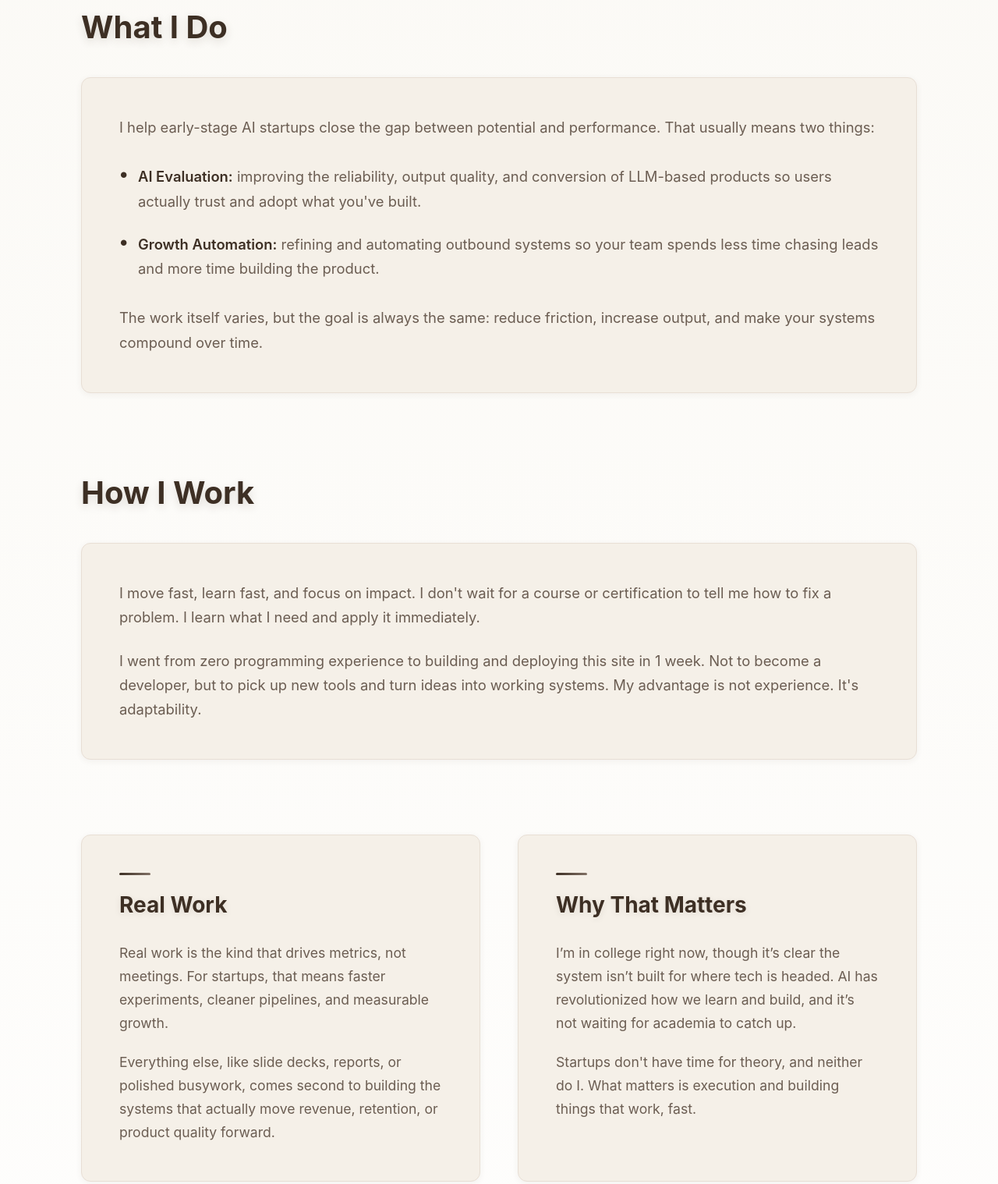
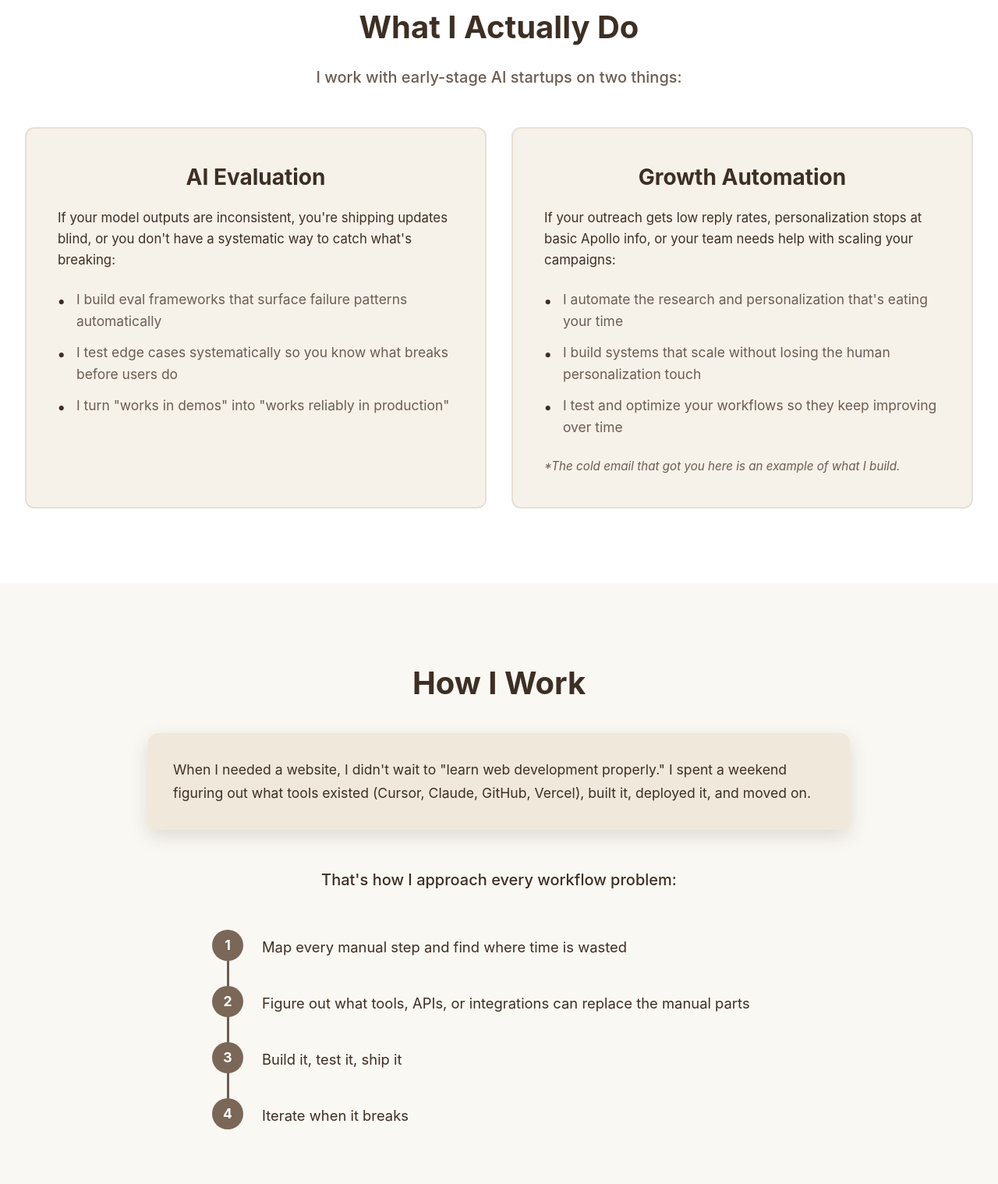
Before and after one commit to sdultsin/samdultsin-website, a plain HTML site: page index.html in a window 1280 px wide. Shown: the part 874-2392 px from the top of the page at 78% size. Drawn offline with Linux system fonts and the light colour scheme; a script that the page names is missing.

Commit message:
Update homepage

```diff
--- a/index.html
+++ b/index.html
@@ -27,9 +27,9 @@
         <div class="hero-text">
             <h1>
                 <span class="hero-main">I help AI startups scale faster</span>
-                <span class="hero-sub">by fixing the systems that stall <em>real growth</em>.</span>
+                <span class="hero-sub">by fixing the workflows that stall <em>real growth</em>.</span>
             </h1>
-            <p>Whether it's optimizing how your model performs or how your outreach converts, I focus on the leverage points that turn complexity into scale.</p>
+            <p>I find where manual work is slowing you down, whether that's in your product or growth engine, and I help you automate it.</p>
             <a href="contact.html" class="cta">Book a Call</a>
         </div>
         <div class="hero-image">
@@ -42,61 +42,116 @@
     </div>
 </section>
 
-<!-- What I Do Section -->
-<section class="what-i-do">
-    <h2>What I Do</h2>
-    <div class="what-i-do-content">
-        <p>I help early-stage AI startups close the gap between potential and performance. That usually means two things:</p>
+<section class="services-overview">
+    <h2>What I Actually Do</h2>
+    <p class="section-subheader">I work with early-stage AI startups on two things:</p>
 
-        <ul>
-            <li>
-                <strong>AI Evaluation:</strong> improving the reliability, output quality, and conversion of LLM-based products so users actually trust and adopt what you've built.
-            </li>
-            <li>
-                <strong>Growth Automation:</strong> refining and automating outbound systems so your team spends less time chasing leads and more time building the product.
-            </li>
-        </ul>
+    <div class="service-boxes">
+        <div class="service-box">
+            <h3>AI Evaluation</h3>
+            <p class="service-intro">If your model outputs are inconsistent, you're shipping updates blind, or you don't have a systematic way to catch what's breaking:</p>
+            <ul class="service-list">
+                <li>I build eval frameworks that surface failure patterns automatically</li>
+                <li>I test edge cases systematically so you know what breaks before users do</li>
+                <li>I turn "works in demos" into "works reliably in production"</li>
+            </ul>
+        </div>
 
-        <p>The work itself varies, but the goal is always the same: reduce friction, increase output, and make your systems compound over time.</p>
+        <div class="service-box">
+            <h3>Growth Automation</h3>
+            <p class="service-intro">If your outreach gets low reply rates, personalization stops at basic Apollo info, or your team needs help with scaling your campaigns:</p>
+            <ul class="service-list">
+                <li>I automate the research and personalization that's eating your time</li>
+                <li>I build systems that scale without losing the human personalization touch</li>
+                <li>I test and optimize your workflows so they keep improving over time</li>
+            </ul>
+            <p class="service-note"><em>*The cold email that got you here is an example of what I build.</em></p>
+        </div>
     </div>
 </section>
 
-    <!-- How I Work Section -->
+<!-- How I Work Section -->
+
 <section class="how-i-work">
     <h2>How I Work</h2>
-    <div class="how-i-work-content">
-        <p>I move fast, learn fast, and focus on impact. I don't wait for a course or certification to tell me how to fix a problem. I learn what I need and apply it immediately.</p>
 
-        <p>I went from zero programming experience to building and deploying this site in 1 week. Not to become a developer, but to pick up new tools and turn ideas into working systems. My advantage is not experience. It's adaptability.</p>
+    <div class="workflow-intro-box">
+        <p>When I needed a website, I didn't wait to "learn web development properly." I spent a weekend figuring out what tools existed (Cursor, Claude, GitHub, Vercel), built it, deployed it, and moved on.</p>
+    </div>
+
+    <p class="workflow-lead">That's how I approach every workflow problem:</p>
+
+    <div class="workflow-steps">
+        <div class="workflow-step">
+            <div class="step-connector"></div>
+            <div class="step-number">1</div>
+            <div class="step-content">
+                <p>Map every manual step and find where time is wasted</p>
+            </div>
+        </div>
+
+        <div class="workflow-step">
+            <div class="step-connector"></div>
+            <div class="step-number">2</div>
+            <div class="step-content">
+                <p>Figure out what tools, APIs, or integrations can replace the manual parts</p>
+            </div>
+        </div>
+
+        <div class="workflow-step">
+            <div class="step-connector"></div>
+            <div class="step-number">3</div>
+            <div class="step-content">
+                <p>Build it, test it, ship it</p>
+            </div>
+        </div>
+
+        <div class="workflow-step">
+            <div class="step-connector last"></div>
+            <div class="step-number">4</div>
+            <div class="step-content">
+                <p>Iterate when it breaks</p>
+            </div>
+        </div>
     </div>
 </section>
 
-<!-- Two Column Section -->
-<section class="two-column-section">
-    <div class="column">
-        <h2>Real Work</h2>
-        <p>Real work is the kind that drives metrics, not meetings. For startups, that means faster experiments, cleaner pipelines, and measurable growth.</p>
-        <p>Everything else, like slide decks, reports, or polished busywork, comes second to building the systems that actually move revenue, retention, or product quality forward.</p>
-    </div>
-
-    <div class="column">
-        <h2>Why That Matters</h2>
-        <p>I’m in college right now, though it’s clear the system isn’t built for where tech is headed. AI has revolutionized how we learn and build, and it’s not waiting for academia to catch up.</p>
-        <p>Startups don't have time for theory, and neither do I. What matters is execution and building things that work, fast.</p>
+<!-- College Section -->
+<section class="college-section">
+    <div class="college-content">
+        <div class="college-layout">
+            <div class="college-text">
+                <h2>On College</h2>
+                <p class="college-subtitle">(And Why I'm Doing This)</p>
+                <p>I'm still in college, though I'm increasingly skeptical it's the right place to be (for me at least).</p>
+                <p>The system is built to sell credentials, not capabilities. That worked when a degree was a reliable signal of competence. But AI is closing the gap between "I want to learn X" and "I can do X" faster than universities can adapt. Five years ago, building a web app with zero technical experience meant months of grinding through YT tutorials. Now it takes a few days.</p>
+                <p>The question isn't whether college still has value, it's whether the opportunity cost makes sense. I could spend the next two years optimizing for a credential that's worth less every semester, or I could spend them building cool products solving actual problems.</p>
+            </div>
+            <div class="college-graph">
+                <img src="images/Final College Graph.png" alt="College earnings and debt trends">
+            </div>
+        </div>
+        <div class="college-closing">
+            <p>If an opportunity turns into something that makes college irrelevant, I'll take it. If not, I'll have spent my time solving real problems instead of theoretical ones.</p>
+        </div>
     </div>
 </section>
 
+
 <!-- CTA Section -->
-<section class="cta-section-final">
+<section class="final-cta">
     <div class="cta-content">
         <div class="cta-text">
-            <h2>Ready to Scale Faster?</h2>
-            <p>If you're building something ambitious and need someone who learns fast, adapts fast, and delivers meaningful results from day one, let's talk.</p>
+            <h2>Let's Talk</h2>
+            <p>If you're dealing with an AI product that's inconsistent or an outreach process that's burning time, book a 15-minute call.</p>
+            <p>We'll talk about what's not working, and I'll tell you if I can help.<br>If I can't, I'll point you toward someone who can.</p>
         </div>
+
         <div class="cta-calendly">
-            <!-- Calendly inline widget begin -->
-             <div class="calendly-inline-widget" data-url="https://calendly.com/sam-samdultsin/30min" style="min-width:320px;height:700px;"></div>
-            <!-- Calendly inline widget end -->
+            <div class="calendly-inline-widget"
+                 data-url="https://calendly.com/sam-samdultsin/30min?hide_event_type_details=1&hide_gdpr_banner=1"
+                 style="min-width:320px;height:700px;">
+            </div>
         </div>
     </div>
 </section>
--- a/styles.css
+++ b/styles.css
@@ -187,200 +187,374 @@ body {
     line-height: 1.7;
 }
 
-/* What I Do Section */
-.what-i-do {
-    max-width: 1200px;
-    margin: 6rem auto;
-    padding: 0 4rem;
+/* Services Overview Section */
+.services-overview {
+    padding: 6rem 2rem;
+    background: white;
 }
 
-.what-i-do h2 {
+.services-overview h2 {
     font-size: 2.5rem;
-    font-weight: 700;
     color: #3d2f24;
-    margin-bottom: 2rem;
-    text-shadow: 0 4px 12px rgba(61, 47, 36, 0.15);
+    margin-bottom: 1rem;
+    text-align: center;
 }
 
-.what-i-do-content {
-    background: #f5f0e8;
-    padding: 3rem;
-    border-radius: 12px;
-    border: 1px solid #e8dfd5;
-    box-shadow: 0 2px 8px rgba(61, 47, 36, 0.06);
+.section-subheader {
+    font-size: 1.25rem;
+    color: #6b5d52;
+    text-align: center;
+    margin-bottom: 3rem;
+    font-weight: 500;
 }
 
-.what-i-do-content p {
-    font-size: 1.15rem;
-    color: #6b5d52;
-    line-height: 1.7;
+.service-boxes {
+    display: grid;
+    grid-template-columns: 1fr 1fr;
+    gap: 2rem;
+    max-width: 1400px;
+    margin: 0 auto;
+}
+
+.service-box {
+    background: #f6f2ea;
+    border: 2px solid #e8dfd5;
+    border-radius: 12px;
+    padding: 2.5rem;
+    transition: all 0.3s ease;
+}
+
+.service-box:hover {
+    transform: translateY(-4px);
+    box-shadow: 0 8px 24px rgba(61, 47, 36, 0.12);
+    border-color: #3d2f24;
+}
+
+.service-box h3 {
+    font-size: 1.75rem;
+    color: #3d2f24;
+    margin-bottom: 1rem;
+    text-align: center;
+}
+
+.service-intro {
+    color: #3d2f24;
+    margin-bottom: 1.5rem;
+    line-height: 1.6;
+    font-size: 1.05rem;
+}
+
+.service-list {
+    list-style: none;
+    padding: 0;
     margin-bottom: 1.5rem;
 }
 
-.what-i-do-content p:last-child {
-    margin-bottom: 0;
+.service-list li {
+    color: #6b5d52;
+    padding-left: 1.5rem;
+    margin-bottom: 0.75rem;
+    position: relative;
+    line-height: 1.6;
+    font-size: 1.09rem;
 }
 
-.what-i-do-content ul {
-    list-style: none;
-    padding: 0;
-    margin: 2rem 0;
-}
-
-.what-i-do-content li {
-    font-size: 1.15rem;
-    color: #6b5d52;
-    line-height: 1.7;
-    margin-bottom: 1.5rem;
-    padding-left: 1.5rem;
-    position: relative;
-}
-
-.what-i-do-content li::before {
-    content: '•';
+.service-list li:before {
+    content: "•";
     position: absolute;
     left: 0;
     color: #3d2f24;
-    font-weight: 700;
-    font-size: 1.5rem;
-    line-height: 1;
+    font-weight: bold;
+    font-size: 1.25rem;
 }
 
-.what-i-do-content strong {
-    color: #3d2f24;
-    font-weight: 600;
+.service-note {
+    color: #6b5d52;
+    font-size: 0.95rem;
+    margin-top: 1rem;
 }
 
-/* Responsive */
+/* Mobile responsive */
 @media (max-width: 768px) {
-    .what-i-do {
-        padding: 0 2rem;
-        margin: 4rem auto;
+    .service-boxes {
+        grid-template-columns: 1fr;
+        gap: 1.5rem;
     }
 
-    .what-i-do h2 {
+    .services-overview h2 {
         font-size: 2rem;
     }
 
-    .what-i-do-content {
-        padding: 2rem;
+    .section-subheader {
+        font-size: 1.1rem;
     }
 }
 
 /* How I Work Section */
 .how-i-work {
-    max-width: 1200px;
-    margin: 6rem auto;
-    padding: 0 4rem;
+    padding: 6rem 2rem;
+    background: #faf8f3 !important;  /* Add !important to override */
+    margin: 0 auto;
 }
 
 .how-i-work h2 {
     font-size: 2.5rem;
-    font-weight: 700;
     color: #3d2f24;
     margin-bottom: 2rem;
-    text-shadow: 0 4px 12px rgba(61, 47, 36, 0.15);
+    text-align: center;
 }
 
-.how-i-work-content {
-    background: #f5f0e8;
-    padding: 3rem;
+.workflow-intro-box {
+    background: #efe8db;
+    color: #3d2f24;
+    padding: 2rem;
     border-radius: 12px;
-    border: 1px solid #e8dfd5;
-    box-shadow: 0 2px 8px rgba(61, 47, 36, 0.06);
+    margin: 0 auto 3rem;
+    max-width: 900px;
+    line-height: 1.7;
+    box-shadow: 0 8px 24px rgba(61, 47, 36, 0.15);  /* ADD this line */
+
 }
 
-.how-i-work-content p {
+.workflow-intro-box p {
+    margin: 0;
+    font-size: 1.1rem;
+}
+
+.workflow-lead {
+    text-align: center;
+    font-size: 1.25rem;
+    color: #3d2f24;
+    margin-bottom: 3rem;
+    font-weight: 500;
+}
+
+.workflow-steps {
+    max-width: 800px;
+    margin: 0 auto;
+    padding-left: 2rem;
+}
+
+.workflow-step {
+    display: flex;
+    align-items: flex-start;
+    gap: 1.5rem;
+    margin-bottom: 2rem;
+    position: relative;
+}
+
+.workflow-step:last-child {
+    margin-bottom: 0;
+}
+
+.step-connector {
+    position: absolute;
+    left: 19px;
+    top: 40px;
+    width: 3px;
+    height: calc(100% + 32px);
+    background: #6b5d52;
+}
+
+.step-connector.last {
+    display: none;
+}
+
+.step-number {
+    min-width: 40px;
+    height: 40px;
+    background: #7b6757;
+    color: #ffffff;
+    border-radius: 50%;
+    display: flex;
+    align-items: center;
+    justify-content: center;
+    font-weight: 700;
+    font-size: 1.1rem;
+    flex-shrink: 0;
+    position: relative;
+    z-index: 1;
+}
+
+.step-content {
+    flex: 1;
+    padding-top: 0.5rem;
+}
+
+.step-content p {
     font-size: 1.15rem;
-    color: #6b5d52;
+    color: #3d2f24;
+    line-height: 1.6;
+    margin: 0;
+}
+
+/* Mobile responsive */
+@media (max-width: 768px) {
+    .how-i-work h2 {
+        font-size: 2rem;
+    }
+
+    .workflow-intro-box {
+        padding: 1.5rem;
+    }
+
+    .workflow-steps {
+        padding-left: 1rem;
+    }
+
+    .step-content p {
+        font-size: 1rem;
+    }
+}
+
+/* College Section */
+.college-section {
+    padding: 6rem 2rem;
+    background: white;
+}
+
+.college-content {
+    max-width: 1400px;
+    margin: 0 auto;
+}
+
+.college-layout {
+    display: grid;
+    grid-template-columns: 1fr 1fr;
+    gap: 4rem;
+    align-items: center;
+    margin-bottom: 3rem;
+}
+
+.college-text h2 {
+    font-size: 2.5rem;
+    color: #3d2f24;
+    margin-bottom: 1.5rem;
+}
+
+.college-subtitle {
+    font-size: 2rem !important;
+    color: #695a50 !important;
+    margin-top: -2rem !important;
+    margin-bottom: 1.5rem !important;
+    font-weight: 700 !important;
+}
+
+.college-text p {
+    font-size: 1.1rem;
+    color: #3d2f24;
     line-height: 1.7;
     margin-bottom: 1.5rem;
 }
 
-.how-i-work-content p:last-child {
+.college-text p:last-child {
     margin-bottom: 0;
 }
 
-/* Responsive */
+/* In .college-graph - REDUCE padding */
+.college-graph {
+    display: flex;
+    align-items: center;
+    justify-content: center;
+    background: #f6f2ea;
+    padding: 2rem 0.25rem;
+    border-radius: 12px;
+    border: none;
+    box-shadow: 0 8px 24px rgba(61, 47, 36, 0.12);
+    margin-top: 7rem;
+}
+
+.college-graph img {
+    width: 100%;
+    max-width: 600px;
+    height: auto;
+    box-shadow: none;
+    display: block;
+    margin: 0;
+}
+
+.college-closing {
+    max-width: 100%;
+    padding: 0rem;
+    background: transparent;
+    border-radius: 0;
+    box-shadow: none;
+}
+
+.college-closing p {
+    font-size: 1.15rem;
+    color: #3d2f24;
+    line-height: 1.7;
+    margin: 0;
+    text-align: left;
+}
+
+/* Mobile responsive */
 @media (max-width: 768px) {
-    .how-i-work {
-        padding: 0 2rem;
-        margin: 4rem auto;
+    .college-layout {
+        grid-template-columns: 1fr;
+        gap: 2rem;
     }
 
-    .how-i-work h2 {
+    .college-text h2 {
         font-size: 2rem;
     }
 
-    .how-i-work-content {
-        padding: 2rem;
+    .college-graph img {
+        max-width: 100%;
     }
 }
 
-/* Two Column Section */
-.two-column-section {
-    max-width: 1200px;
-    margin: 6rem auto;
-    padding: 0 4rem;
+/* Final CTA Section */
+.final-cta {
+    padding: 6rem 2rem;
+    background: #faf8f3;
+    font-family: system-ui, -apple-system, BlinkMacSystemFont, 'Segoe UI', sans-serif;
+
+.cta-content {
     display: grid;
     grid-template-columns: 1fr 1fr;
-    gap: 3rem;
+    gap: 4rem;
+    align-items: start;
+    max-width: 1400px;
+    margin: 0 auto;
 }
 
-.column {
-    background: #f5f0e8;
-    padding: 3rem;
-    border-radius: 12px;
-    border: 1px solid #e8dfd5;
-    box-shadow: 0 2px 8px rgba(61, 47, 36, 0.06);
+.cta-text {
+    text-align: left;  /* Left-aligned text */
 }
 
-.column h2 {
-    font-size: 1.75rem;
-    font-weight: 700;
+.cta-text h2 {
+    font-size: 2.5rem;
     color: #3d2f24;
     margin-bottom: 1.5rem;
-    text-shadow: 0 2px 8px rgba(61, 47, 36, 0.1);
 }
 
-.column h2::before {
-    content: '';
-    display: block;
-    width: 40px;
-    height: 3px;
-    background: linear-gradient(90deg, #3d2f24 0%, #817165 100%);
-    margin-bottom: 1rem;
-    border-radius: 2px;
+.cta-text p {
+    font-size: 1.15rem;
+    color: #3d2f24;
+    line-height: 1.7;
+    margin-bottom: 1.5rem;
 }
 
-.column p {
-    font-size: 1.1rem;
-    color: #6b5d52;
-    line-height: 1.7;
-    margin-bottom: 1.25rem;
-}
-
-.column p:last-child {
+.cta-text p:last-child {
     margin-bottom: 0;
 }
 
-/* Responsive - Stack on mobile */
+.cta-calendly {
+    width: 100%;
+}
+
+/* Mobile responsive */
 @media (max-width: 768px) {
-    .two-column-section {
+    .cta-content {
         grid-template-columns: 1fr;
         gap: 2rem;
-        padding: 0 2rem;
-        margin: 4rem auto;
     }
 
-    .column {
-        padding: 2rem;
+    .cta-text h2 {
+        font-size: 2rem;
     }
-
-    .column h2 {
-        font-size: 1.5rem;
-    }
-
 }
 
 /* ===================================
@@ -697,8 +871,7 @@ body {
 }
 
 .cta-text p {
-    font-family: Georgia, 'Times New Roman', Times, serif;
-    font-size: 1.3rem;
+    font-family: -apple-system, system-ui, -apple-system, BlinkMacSystemFont, 'Segoe UI', sans-serif;
     color: #6b5d52;
     line-height: 1.8;
     margin-bottom: 2rem;
```
Also changed, not shown: images/Final College Graph.png (added), 2 other files.
